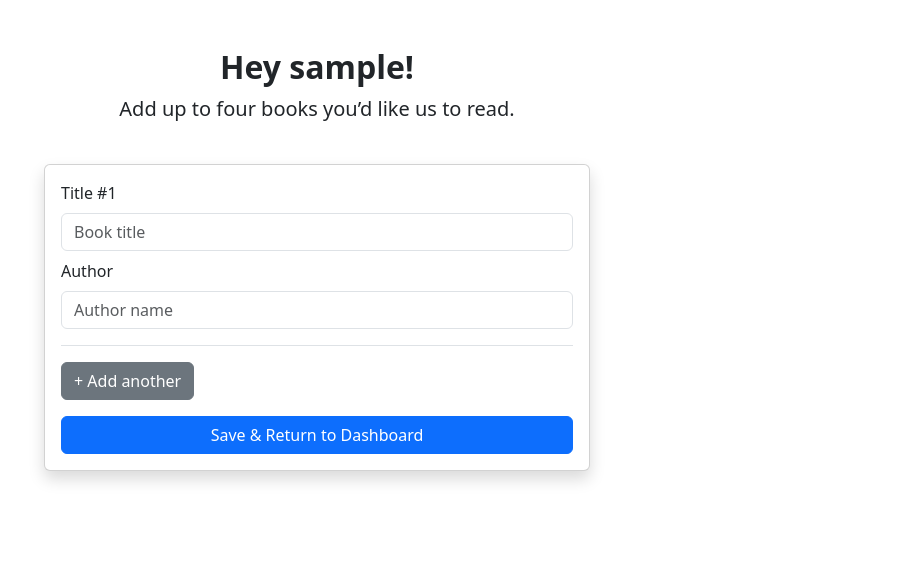
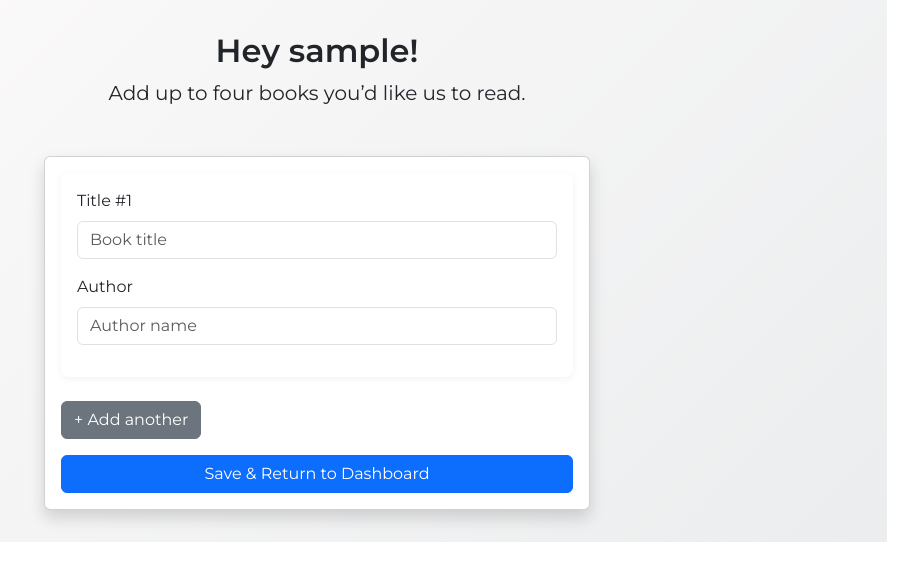
Before and after one commit to palmaisaias/book-club-client, a React (Vite) app: page /profile in a window 1280 px wide. Shown: the top 580 px of the page, without its empty margins (323-1241 px from the left). Built offline with nearby package versions, Linux system fonts and the light colour scheme; no server answers; sample sign-in values are in the browser's storage.

Commit message:
Profile makeover

```diff
--- a/src/context/AuthContext.jsx
+++ b/src/context/AuthContext.jsx
@@ -1,7 +1,6 @@
 import React, { createContext, useState, useEffect } from "react";
 
-const API_URL = import.meta.env.VITE_API_URL;
-// "http://localhost:8000";
+const API_URL = import.meta.env.VITE_API_URL || "http://localhost:8000";
 
 export const AuthContext = createContext();
 
--- a/src/pages/Profile.jsx
+++ b/src/pages/Profile.jsx
@@ -1,7 +1,11 @@
-import { useState, useEffect, useContext } from "react";
+import React, { useState, useEffect, useContext } from "react";
 import { Container, Row, Col, Card, Form, Button } from "react-bootstrap";
 import { useNavigate } from "react-router-dom";
 import { AuthContext } from "../context/AuthContext.jsx";
+import styles from "./Profile.module.css";
+
+// Base API URL from Vite env or fallback for dev
+const API_URL = import.meta.env.VITE_API_URL || "http://localhost:8000";
 
 export default function Profile() {
   const navigate = useNavigate();
@@ -40,7 +44,7 @@ export default function Profile() {
     try {
       for (const s of suggestions) {
         if (!s.title.trim()) continue;
-        await fetch("https://book-club-server-qlrh.onrender.com/suggestions/", {
+        await fetch(`${API_URL}/suggestions/`, {
           method: "POST",
           headers: {
             "Content-Type": "application/json",
@@ -61,8 +65,8 @@ export default function Profile() {
   };
 
   return (
-    <Container className="py-5">
-      <Row className="mb-4 text-center">
+    <Container className={styles.wrapper}>
+      <Row className={styles.header}>
         <Col>
           <h2 className="fw-bold">Hey {userName}!</h2>
           <p className="lead">Add up to four books you’d like us to read.</p>
@@ -71,12 +75,12 @@ export default function Profile() {
 
       <Row className="justify-content-center">
         <Col md={8} lg={6}>
-          <Card className="shadow">
+          <Card className={`${styles.card} shadow`}>
             <Card.Body>
               <Form>
                 {suggestions.map((s, idx) => (
-                  <div key={idx} className="mb-3 border-bottom pb-3">
-                    <Form.Group className="mb-2">
+                  <div key={idx} className={styles.suggestionItem}>
+                    <Form.Group className={styles.formGroup}>
                       <Form.Label>Title #{idx + 1}</Form.Label>
                       <Form.Control
                         value={s.title}
@@ -86,7 +90,8 @@ export default function Profile() {
                         }
                       />
                     </Form.Group>
-                    <Form.Group>
+
+                    <Form.Group className={styles.formGroup}>
                       <Form.Label>Author</Form.Label>
                       <Form.Control
                         value={s.author}
@@ -96,10 +101,11 @@ export default function Profile() {
                         }
                       />
                     </Form.Group>
+
                     {idx > 0 && (
                       <Button
                         variant="link"
-                        className="p-0 mt-2 text-danger"
+                        className={styles.removeButton}
                         onClick={() => removeRow(idx)}
                       >
                         Remove
@@ -110,7 +116,7 @@ export default function Profile() {
 
                 <Button
                   variant="secondary"
-                  className="mb-3"
+                  className={styles.addButton}
                   onClick={addRow}
                   disabled={suggestions.length === 4}
                 >
@@ -118,7 +124,11 @@ export default function Profile() {
                 </Button>
 
                 <div className="d-grid">
-                  <Button variant="primary" onClick={handleSave}>
+                  <Button
+                    variant="primary"
+                    className={styles.saveButton}
+                    onClick={handleSave}
+                  >
                     Save & Return to Dashboard
                   </Button>
                 </div>
--- /dev/null
+++ b/src/pages/Profile.module.css
@@ -0,0 +1,96 @@
+/* Profile.module.css */
+
+/* Import a modern font */
+@import url('https://fonts.googleapis.com/css2?family=Montserrat:wght@400;600&display=swap');
+
+/* Fade-in animation */
+@keyframes fadeInUp {
+  from {
+    opacity: 0;
+    transform: translateY(10px);
+  }
+  to {
+    opacity: 1;
+    transform: translateY(0);
+  }
+}
+
+/* Page wrapper: gradient background, padding, and animation */
+.wrapper {
+  font-family: 'Montserrat', sans-serif;
+  background: linear-gradient(135deg, #fdfbfb 0%, #ebedee 100%);
+  padding: 2rem;
+  animation: fadeInUp 0.6s ease-out;
+}
+
+/* Header section styling */
+.header {
+  margin-bottom: 2rem;
+  text-align: center;
+}
+
+/* Card container: lifted shadow, rounded corners, hover lift */
+.card {
+  border-radius: 1rem;
+  border: none;
+  box-shadow: 0 4px 12px rgba(0,0,0,0.1);
+  transition: transform 0.3s ease, box-shadow 0.3s ease;
+}
+.card:hover {
+  transform: translateY(-5px);
+  box-shadow: 0 8px 20px rgba(0,0,0,0.15);
+}
+
+/* Individual suggestion item: white background, subtle shadow */
+.suggestionItem {
+  margin-bottom: 1.5rem;
+  padding: 1rem;
+  border-radius: 0.5rem;
+  background: #ffffff;
+  box-shadow: 0 2px 8px rgba(0,0,0,0.05);
+  animation: fadeInUp 0.5s ease forwards;
+}
+
+/* Spacing for form groups */
+.formGroup {
+  margin-bottom: 1rem;
+}
+
+/* Remove link button: red accent, hover darken */
+.removeButton {
+  padding: 0;
+  margin-top: 0.5rem;
+  color: #e63946;
+  font-size: 0.9rem;
+  transition: color 0.2s ease;
+}
+.removeButton:hover {
+  color: #d62828;
+  text-decoration: underline;
+}
+
+/* Add-another button: ocean blue style */
+.addButton {
+  margin-bottom: 1rem;
+  background-color: #457b9d;
+  border-color: #457b9d;
+  color: #ffffff;
+  transition: background-color 0.2s ease, transform 0.2s ease;
+}
+.addButton:hover {
+  background-color: #1d3557;
+  transform: translateY(-2px);
+}
+
+/* Save button: sea green style */
+.saveButton {
+  width: 100%;
+  background-color: #2a9d8f;
+  border-color: #2a9d8f;
+  color: #ffffff;
+  transition: background-color 0.2s ease, transform 0.2s ease;
+}
+.saveButton:hover {
+  background-color: #21867a;
+  transform: translateY(-2px);
+}
```
